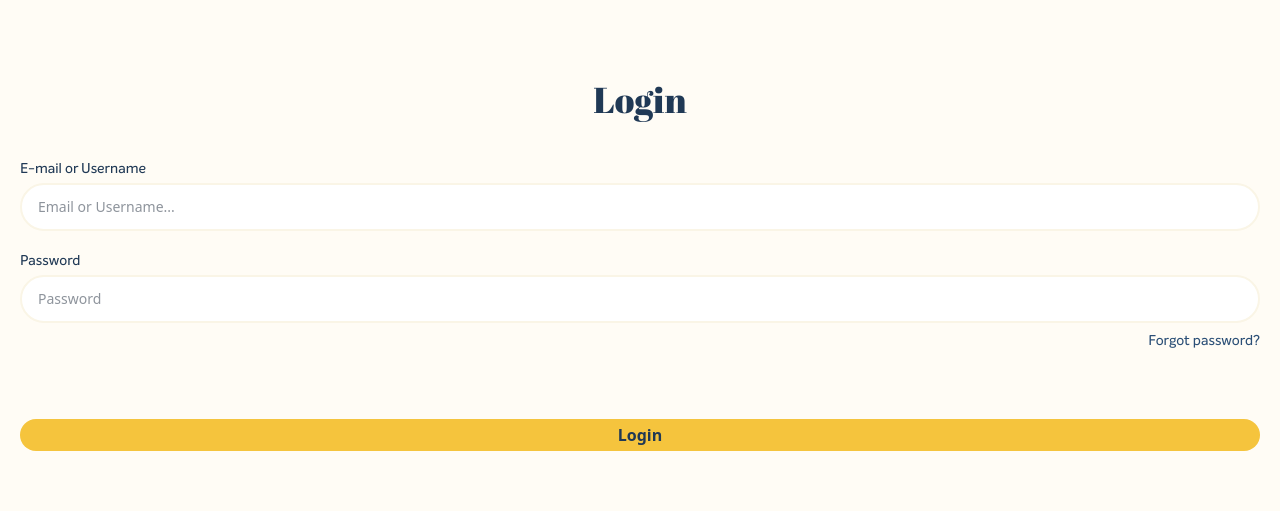
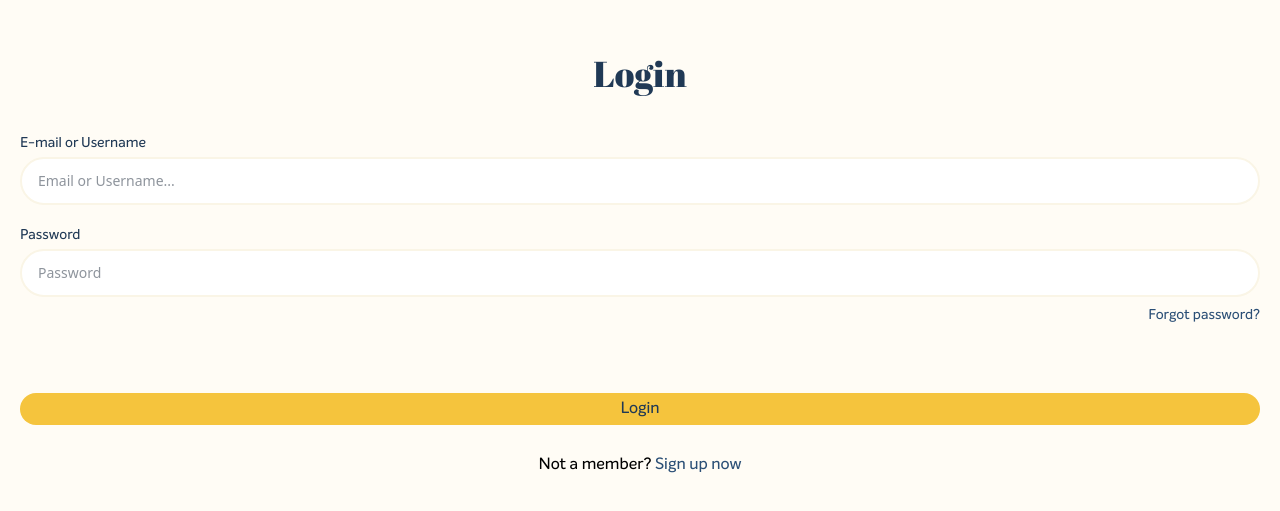
Before and after one commit to Daniele-Formisano/QuillHive---Team-Project, a React (Vite) app: page /login in a window 1280 px wide. Shown: the part 135-646 px from the top of the page. Built offline with nearby package versions, Linux system fonts and the light colour scheme.

Commit message:
feat: add page Login and logic of user login

```diff
--- a/src/App.jsx
+++ b/src/App.jsx
@@ -4,9 +4,10 @@ import {
   useGetGenresQuery,
   useGetLanguagesQuery,
 } from "./services/apiService";
-import { useDispatch, useSelector } from "react-redux";
+import { useDispatch } from "react-redux";
 import { useEffect } from "react";
 import { setGenres, setLanguages } from "./features/global/globalSlice";
+import Login from "./pages/Login";
 
 export default function App() {
   const {
@@ -25,8 +26,6 @@ export default function App() {
     error: errorGenres,
   } = useGetGenresQuery();
 
-  const { genres } = useSelector((state) => state.global);
-  const { languages } = useSelector((state) => state.global);
   const dispatch = useDispatch();
 
   useEffect(() => {
@@ -52,6 +51,7 @@ export default function App() {
   return (
     <Routes>
       <Route path="/" />
+      <Route path="/login" element={<Login />} />
     </Routes>
   );
 }
--- a/src/components/Button.jsx
+++ b/src/components/Button.jsx
@@ -1,14 +1,14 @@
 import clsx from "clsx";
 
-export default function Button({ children, iscolorYellow, onClick, type }) {
+export default function Button({ children, isColorYellow, onClick, type }) {
   return (
     <div className="flex-grow flex">
       <button
         type={type}
         onClick={onClick}
         className={clsx(
-          "px-4 py-1 rounded-[50px] text-secondary-brand font-semibold text-center cursor-pointer transition-all flex-grow",
-          iscolorYellow ? "bg-primary-brand" : "border-2 border-secondary-brand"
+          "px-4 py-1 rounded-[50px] text-secondary-brand font-script text-center cursor-pointer transition-all flex-grow",
+          isColorYellow ? "bg-primary-brand" : "border-2 border-secondary-brand"
         )}
       >
         {children}
--- a/src/components/LoginForm.jsx
+++ b/src/components/LoginForm.jsx
@@ -1,25 +1,45 @@
+import { Link } from "react-router-dom";
+import Button from "./Button";
 import InputField from "./InputField";
 
-export default function LoginForm({ inputValue, onChange }) {
+export default function LoginForm({ inputsValue, onChange, onSubmit }) {
   return (
-    <div>
-      <form action="" className="flex flex-col gap-5">
+    <div className="flex flex-col">
+      <form action="" className="flex flex-col gap-2" onSubmit={onSubmit}>
+        <div className="flex flex-col gap-5">
           <InputField
             label={"E-mail or Username"}
-          id={"mail"}
+            id={"email"}
             type={"text"}
             placeholder={"Email or Username..."}
-          value={inputValue}
+            value={inputsValue.email}
             onChange={onChange}
+            name={"email"}
           />
           <InputField
             label={"Password"}
             id={"password"}
             type={"password"}
             placeholder={"Password"}
-          value={inputValue}
+            value={inputsValue.password}
             onChange={onChange}
+            name={"password"}
           />
+        </div>
+        <div className=" flex flex-col gap-17">
+          <div className="flex justify-end">
+            <Link
+              to={"/forgot-Password"}
+              className="text-sm text-[#2B4F76] font-script hover:underline visited:text-secondary-brand"
+            >
+              Forgot password?
+            </Link>
+          </div>
+
+          <Button isColorYellow={true} type={"submit"}>
+            Login
+          </Button>
+        </div>
       </form>
     </div>
   );
--- a/src/pages/Login.jsx
+++ b/src/pages/Login.jsx
@@ -1,13 +1,57 @@
-import { Link } from "react-router-dom";
+import { Link, useNavigate } from "react-router-dom";
 import LoginForm from "../components/LoginForm";
-import Button from "../components/Button";
-import { useState } from "react";
+import { useEffect, useState } from "react";
+import toast from "react-hot-toast";
+import { useGetUsersQuery } from "../services/apiService";
+import { useDispatch } from "react-redux";
+import { setUser } from "../features/global/globalSlice";
 
 export default function Login() {
-  const [inputValue, setInputValue] = useState({
-    inptEmailValue: "",
-    inputPasswordValue: "",
+  const [inputsValue, setinputsValue] = useState({
+    email: "",
+    password: "",
   });
+
+  //stato per evitare di effettuare chiamate al db senza motivo
+  const [isLogging, setIsLogging] = useState(false);
+  const dispatch = useDispatch();
+  const navigate = useNavigate();
+
+  const { data } = useGetUsersQuery(inputsValue, {
+    skip: !isLogging,
+  });
+
+  useEffect(() => {
+    console.log(data);
+    setIsLogging(false);
+
+    if (data?.length) {
+      dispatch(setUser(data)); // impostare l'utente nel redux
+      navigate("/editProfile");
+    } else {
+      toast.error("invalid email or password");
+    }
+  }, [data]);
+
+  //funzione per modifcare lo stato che controlla gli inputs del form
+  function handleChange(e) {
+    const { name, value } = e.target;
+    setinputsValue((prevData) => ({
+      ...prevData,
+      [name]: value.trim(),
+    }));
+  }
+
+  // funzione per inviare il form
+  function handleSubmit(e) {
+    e.preventDefault();
+    if (inputsValue.email.trim() == "" || inputsValue.password.trim() == "") {
+      toast.error("fill in all fields");
+      return;
+    }
+
+    setIsLogging(true);
+  }
 
   return (
     <div className="flex flex-col gap-10 p-5 justify-center h-screen bg-[#FFFCF5]">
@@ -16,23 +60,20 @@ export default function Login() {
           Login
         </h1>
       </div>
-      <div className="flex flex-col gap-17">
-        <div>
-          <LoginForm />
 
-          <div className="flex justify-end ">
-            <Link
-              to={"/forgot-Password"}
-              className="text-sm text-[#2B4F76] font-script hover:underline visited:text-secondary-brand mt-2"
-            >
-              Forgot password?
-            </Link>
-          </div>
-        </div>
+      <div className="flex flex-col gap-7">
+        <LoginForm
+          onSubmit={(e) => handleSubmit(e)}
+          onChange={(e) => handleChange(e)}
+          inputsValue={inputsValue}
+        />
 
-        <div className="flex justify-center">
-          <Button iscolorYellow={true}>Login</Button>
-        </div>
+        <p className="font-script text-center">
+          Not a member?{" "}
+          <Link className="text-[#2B4F76] hover:underline visited:text-secondary-brand">
+            Sign up now
+          </Link>
+        </p>
       </div>
     </div>
   );
--- a/src/services/apiService.js
+++ b/src/services/apiService.js
@@ -8,7 +8,8 @@ export const apiService = createApi({
 
   endpoints: (builder) => ({
     getUsers: builder.query({
-      query: () => "users",
+      query: (login) =>
+        `users${login && `?email=${login.email}&password=${login.password}`}`,
     }),
     getGenres: builder.query({
       query: () => "genres",
```
Lines whose indentation alone changed are shown as unchanged.
